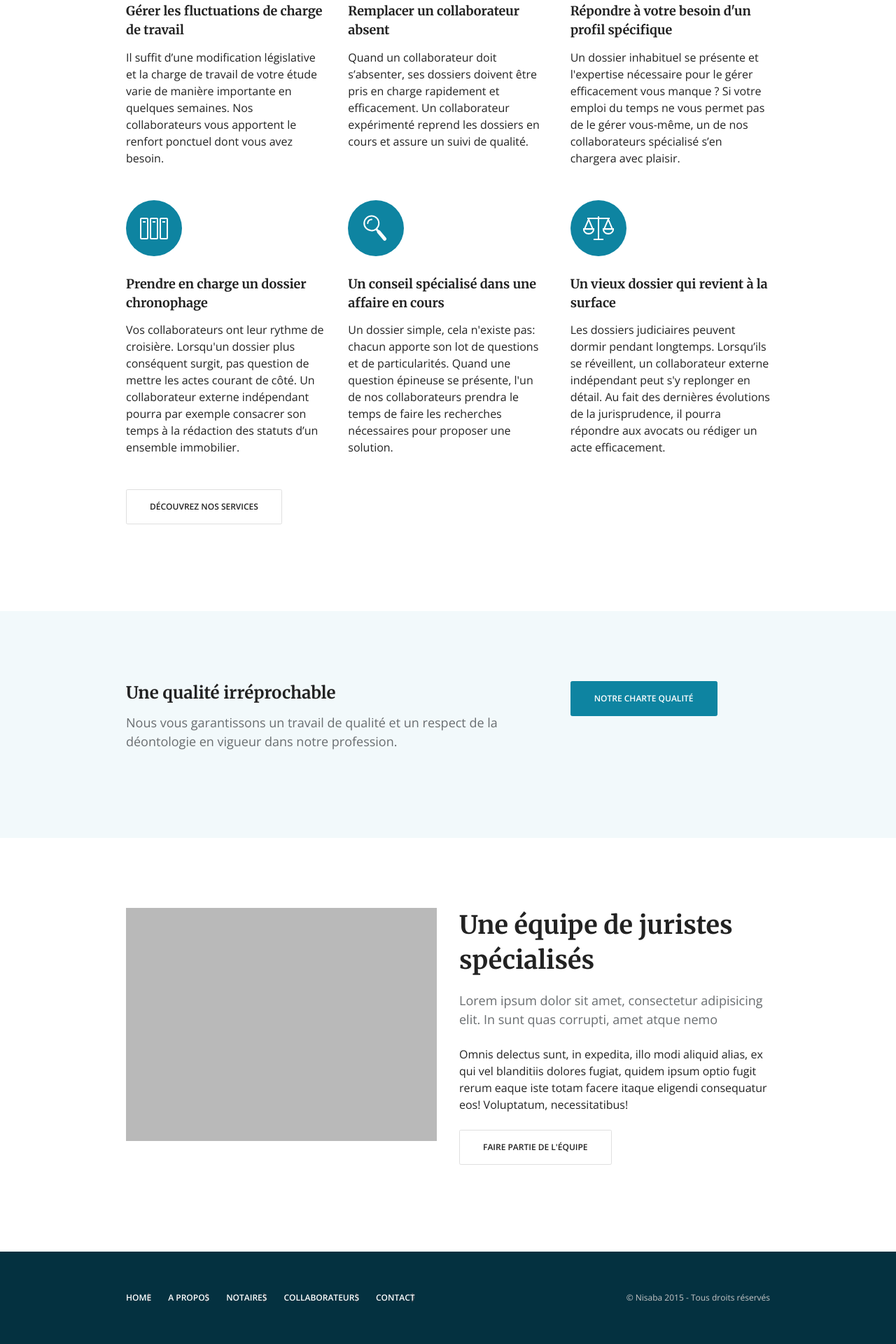
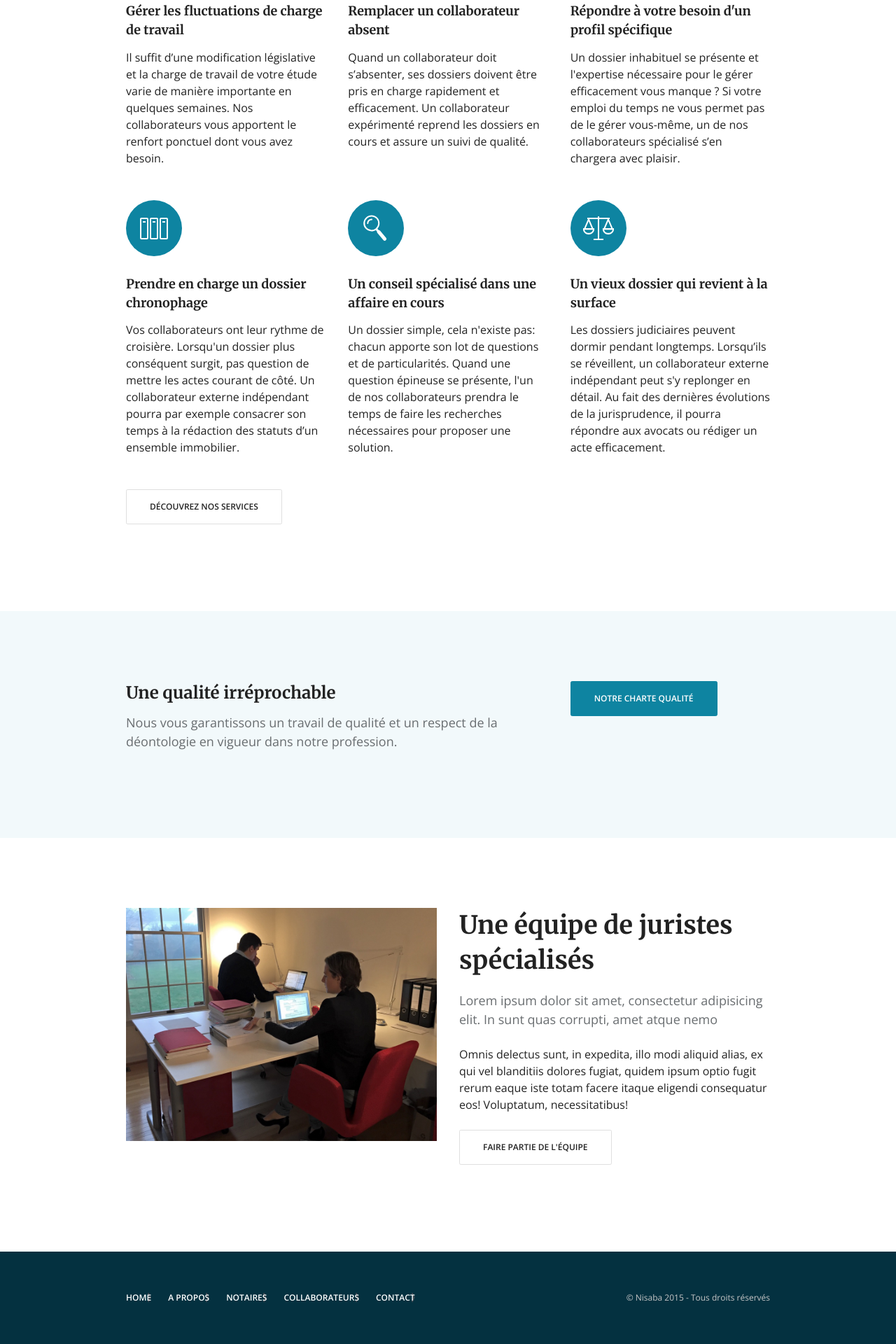
Before and after one commit to jeromecoupe/nisaba, a Jekyll site: the page built from index.html, in a window 1280 px wide. Shown: the part 1411-3331 px from the top of the page at 70% size. Built offline with Jekyll 4.4.1, drawn with Linux system fonts in a browser that asks for light colours.

Commit message:
new pictures & icons
Signed-off-by: Jérôme Coupé <jercoupe@gmail.com>

```diff
--- a/index.html
+++ b/index.html
@@ -132,7 +132,7 @@ layout: default
       <div class="grid">
         <div class="grid__unit  grid__unit--medium-6of12">
 
-          <img src="/img/placeholder_4by3.jpg" class="fluidimg  mb" alt="Juristes spécialisés" />
+          <img src="/img/team_large.jpg" class="fluidimg  mb" alt="Juristes spécialisés" />
 
         </div><!--
      --><div class="grid__unit  grid__unit--medium-6of12">
```
Also changed, not shown: img/banners/banner_collaborators_l.jpg, img/banners/banner_collaborators_m.jpg, img/banners/banner_collaborators_s.jpg, img/banners/banner_collaborators_xl.jpg, img/banners/banner_collaborators_xxl.jpg, img/caroline_de_schrevel.jpg (deleted), img/caroline_de_schrevel_large.jpg, img/caroline_de_schrevel_medium.jpg, img/caroline_de_schrevel_small.jpg, img/collaborators_advantage1.jpg, img/icon_mainnav.svg, img/team_large.jpg (added).
